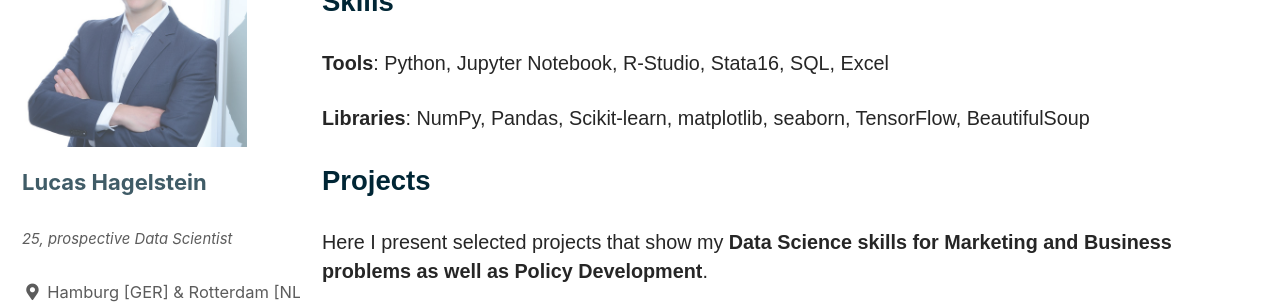
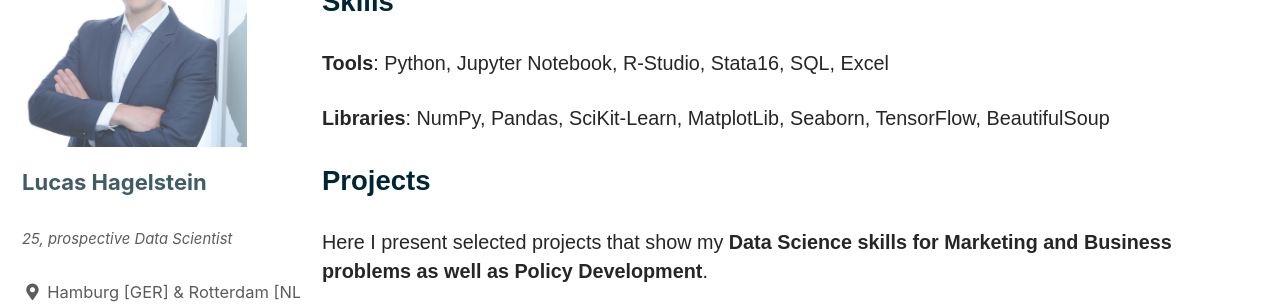
Before and after one commit to LHAGELS/LHAGELS.github.io, a Jekyll site: the page built from _pages/portfolio.md, in a window 1280 px wide and 900 px high. Shown: the part 428-732 px from the top of the window. Built offline with Jekyll 4.4.1, drawn with Linux system fonts in a browser that asks for light colours; cached includes are drawn as plain includes; nearby versions of some CDN libraries.

Commit message:
new github

```diff
--- a/_pages/portfolio.md
+++ b/_pages/portfolio.md
@@ -130,7 +130,7 @@ feature_row1:
 
 **Tools**: Python, Jupyter Notebook, R-Studio, Stata16, SQL, Excel
 
-**Libraries**: NumPy, Pandas, Scikit-learn, matplotlib, seaborn, TensorFlow, BeautifulSoup
+**Libraries**: NumPy, Pandas, SciKit-Learn, MatplotLib, Seaborn, TensorFlow, BeautifulSoup
 
 
 ## Projects
```
Also changed, not shown: _pages/certificates.md (+1 -1 lines).
